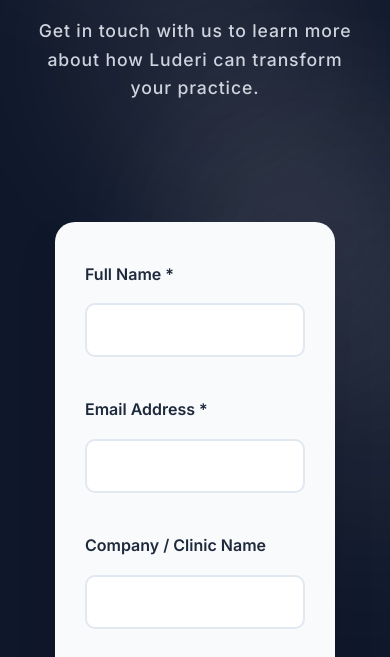
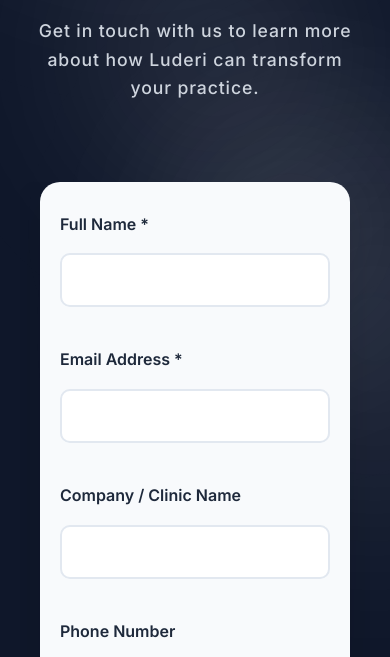
Before and after one commit to LuderiTechnologies/LuderiNewWebsite, a website: page contact.html in a window 390 px wide. Shown: the part 177-834 px from the top of the page. Drawn offline with Linux system fonts and the light colour scheme.

Commit message:
froze contact form in horisontal bar for mobile

```diff
--- a/contact.html
+++ b/contact.html
@@ -2,7 +2,7 @@
 <html lang="en">
 <head>
     <meta charset="UTF-8">
-    <meta name="viewport" content="width=device-width, initial-scale=1.0">
+    <meta name="viewport" content="width=device-width, initial-scale=1.0, maximum-scale=1.0, user-scalable=no">
     <meta http-equiv="Cache-Control" content="no-cache, no-store, must-revalidate">
     <meta http-equiv="Pragma" content="no-cache">
     <meta http-equiv="Expires" content="0">
--- a/styles/mobile-fixes.css
+++ b/styles/mobile-fixes.css
@@ -12,16 +12,32 @@
 
     /* Contact page specific fixes */
     .contact-hero {
-        overflow-x: hidden;
-        width: 100%;
-        max-width: 100vw;
+        overflow-x: hidden !important;
+        width: 100% !important;
+        max-width: 100vw !important;
     }
 
     .contact-hero .container {
-        max-width: 100%;
-        padding: 0 20px;
-        margin: 0 auto;
-        overflow-x: hidden;
+        max-width: 100% !important;
+        padding: 0 20px !important;
+        margin: 0 auto !important;
+        overflow-x: hidden !important;
+        box-sizing: border-box !important;
+    }
+
+    .contact-form-section {
+        overflow-x: hidden !important;
+        width: 100% !important;
+        max-width: 100vw !important;
+        padding: 0 !important;
+    }
+
+    .contact-form-section .container {
+        max-width: 100% !important;
+        padding: 0 20px !important;
+        margin: 0 auto !important;
+        overflow-x: hidden !important;
+        box-sizing: border-box !important;
     }
 
     /* Navigation Mobile Fixes */
@@ -463,14 +479,16 @@
         display: flex;
         justify-content: center;
         align-items: center;
+        overflow-x: hidden;
     }
 
-    .contact-form {
-        gap: 20px;
-        width: 100%;
-        max-width: 500px;
-        margin: 0 auto;
-        padding: 30px 20px;
+    .contact-form-large {
+        max-width: 100% !important;
+        width: 100% !important;
+        padding: 30px 20px !important;
+        margin: 0 auto !important;
+        box-sizing: border-box !important;
+        overflow-x: hidden !important;
     }
 
     .form-row {
@@ -478,14 +496,15 @@
         gap: 20px;
     }
 
-    .form-group input,
-    .form-group textarea {
+    .contact-form-large .form-group input,
+    .contact-form-large .form-group textarea,
+    .contact-form-large .form-group select {
         width: 100% !important;
         max-width: 100% !important;
         box-sizing: border-box !important;
     }
 
-    .submit-btn {
+    .contact-form-large .submit-btn {
         width: 100% !important;
         max-width: 100% !important;
         box-sizing: border-box !important;
```
